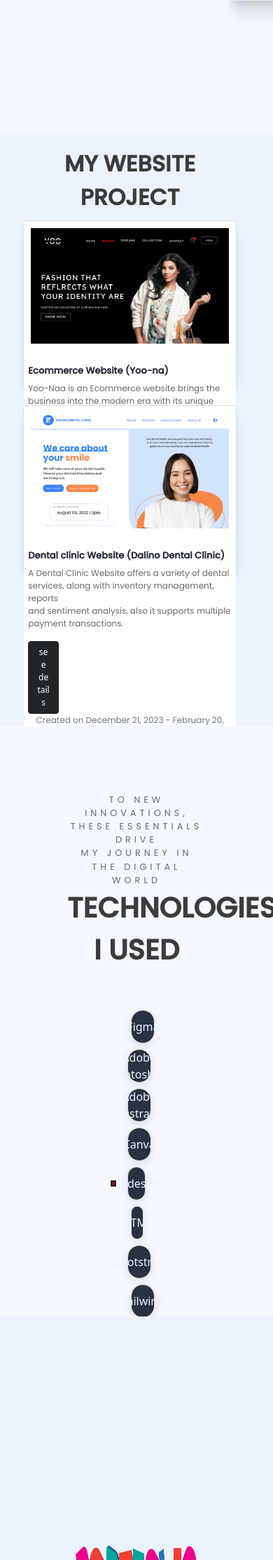
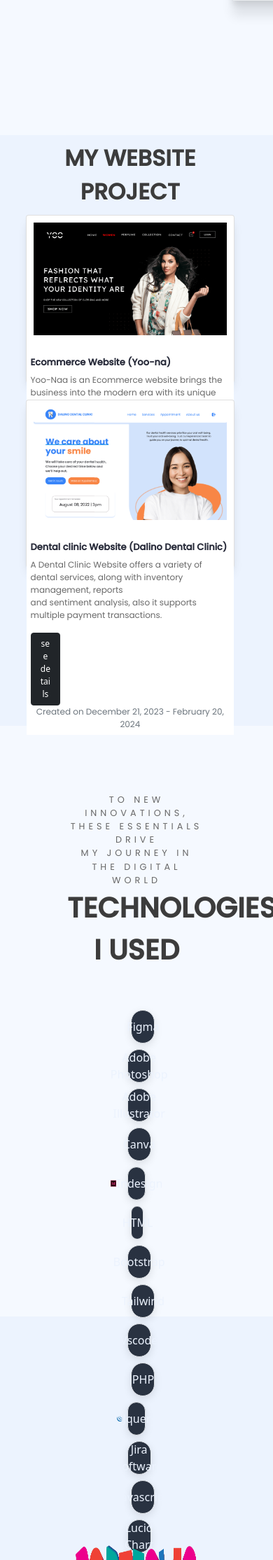
Before and after one commit to JustAADD/Adrian.io, a PHP site: page /index.html in a window 390 px wide; the page is wider, and only the part inside the window is pictured. Shown: the part 1411-3640 px from the top of that part at 70% size. Run offline with PHP 8.4, Linux system fonts and the light colour scheme; some libraries are stand-ins or nearby versions.

Commit message:
lipat tayo device

```diff
--- a/index.html
+++ b/index.html
@@ -12,8 +12,7 @@
     <title> ADRIAN.IO</title>
 
     <!-- MAIN CSS--->
-    <link rel="stylesheet" href="./main.css">
-    <link rel="stylesheet" href="mqueries.css">
+    <link rel="stylesheet" href="main.css">
 
     <link rel="stylesheet" href="./assets/./css/./logos-slide.css" />
     <link href="https://cdn.jsdelivr.net/npm/bootstrap@5.0.2/dist/css/bootstrap.min.css" rel="stylesheet"
@@ -21,6 +20,85 @@
     <link href="https://unpkg.com/aos@2.3.1/dist/aos.css" rel="stylesheet">
 
     <style>
+        /* test1 queries */
+        @media (max-width: 575px) {
+            body {
+                overflow: hidden;
+                height: 100vh;
+                width: 100%;
+            }
+
+            .header {
+                overflow: hidden;
+                width: 100%;
+                height: var(--header-height);
+                position: fixed;
+            }
+
+            /* nav */
+
+            #nav-menu {
+                overflow: hidden;
+            }
+
+            .nav__listed {
+                display: flex;
+                flex-direction: column;
+                align-items: center;
+                text-align: center;
+            }
+
+            .nav__list {
+                display: flex;
+                flex-direction: column;
+                padding: 0;
+            }
+
+            .nav__list li {
+                margin: 10px 0;
+                /* Adjust the spacing as needed */
+            }
+
+            /* body */
+
+            #home {
+                overflow: hidden;
+                margin: 0;
+            }
+
+            #hero-image {
+                overflow: hidden;
+                height: 100vh;
+                width: 100%;
+                margin: 0;
+            }
+
+            #first-col {
+                margin: 0;
+                padding: 0;
+                padding-top: 10%;
+            }
+
+            #role1 {
+                width: 100%;
+            }
+        }
+
+        .slides {
+            height: 100vh;
+            width: auto;
+
+            background-color: #dfecff;
+        }
+
+        #portfolio {
+            margin: 0;
+            padding: 0;
+            height: 100vh;
+            width: 100%;
+            background-color: #dfecff;
+        }
+
         .nav__list {
             list-style: none;
             display: flex;
@@ -722,14 +800,11 @@
     </div>
 
 
-
     <!-- Portfolio -->
-    <div class="container-fluid p-0 ">
+    <div class="container-fluid p-0" id="portfolio">
         <div class="portfolio">
             <img src="./assets/images/portfolio.png" alt="">
         </div>
-
-
     </div>
 
     <!-- Projects -->
--- a/main.css
+++ b/main.css
@@ -738,9 +738,10 @@ img {
     height: 100vh;
     background-color: #ecf3fe;
     color: var(--dark-color-alt);
-    padding: 2%;
     justify-content: center;
     align-items: center;
+    margin: 0 auto;
+
 }
 
 
```
Also changed, not shown: other parts of main.css (+1 -44 lines).
